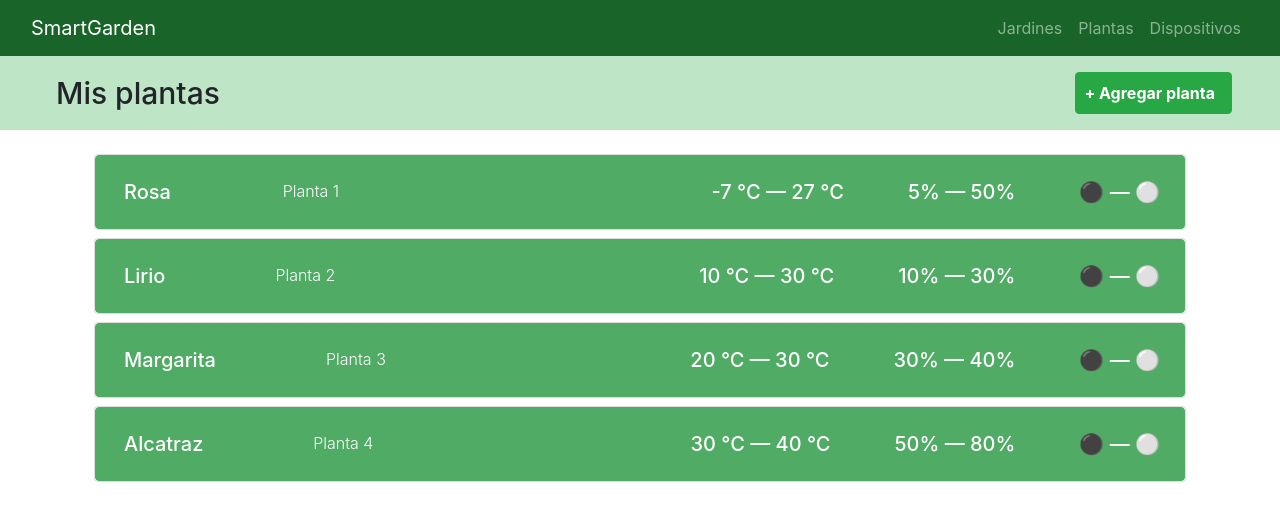
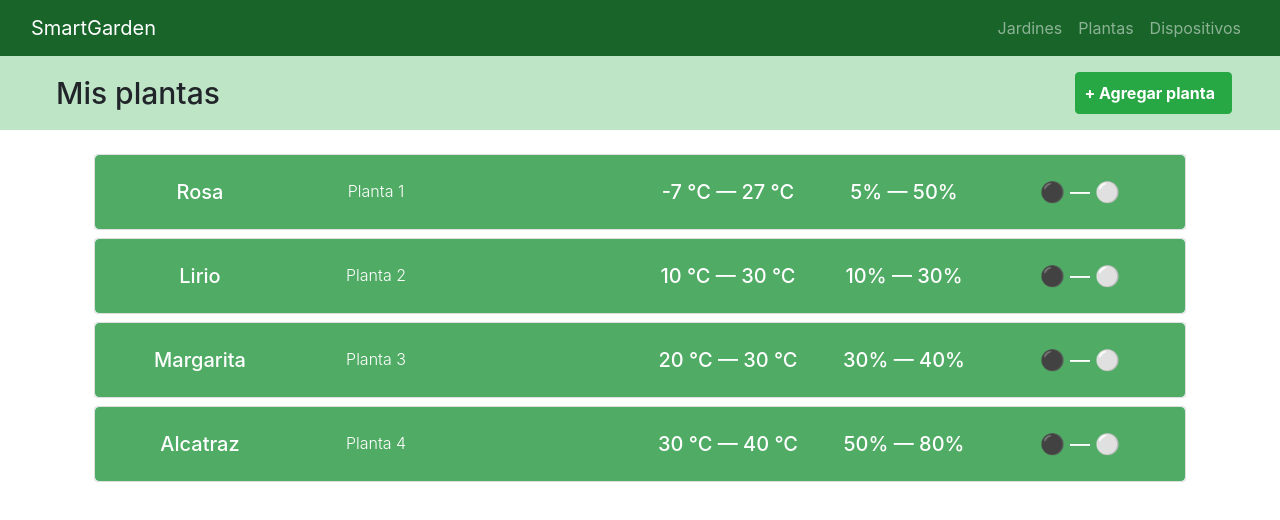
Before and after one commit to mariannyy1002/smart-garden, a React (Create React App) app: page /Plantas in a window 1280 px wide. Shown: the top 520 px of the page. Built offline with nearby package versions, Linux system fonts and the light colour scheme.

Commit message:
proporciones

```diff
--- a/src/Componentes/Compartido/Tarjeta.js
+++ b/src/Componentes/Compartido/Tarjeta.js
@@ -5,13 +5,13 @@ export default class Tarjeta extends Component {
         return (
             <div className="card text-white mb-2">
                 <div className="d-flex align-items-center p-3 btn btn-secondary">
-                    <h5 className="card-text p-2 bd-highlight ml-1 mb-0">{this.props.titulo}</h5>
-                    <h6 className="card-text p-2 bd-highlight mb-0 font-weight-light col-3">{this.props.desc}</h6>
-                    <h5 className="card-text p-2 bd-highlight mb-0 flex-grow-1 text-center">{this.props.alertas}</h5>
-                    <h5 className="card-text p-2 bd-highlight mb-0 ml-5">{this.props.temp}</h5>
-                    <h5 className="card-text p-2 bd-highlight mb-0 ml-5">{this.props.hum}</h5>
-                    <h5 className="card-text p-2 bd-highlight mb-0 ml-5">{this.props.luz}</h5>
-                    {/*<h6 className="card-text p-2 bd-highlight ml-6">⚙️</h6>*/}
+                    <h5 className="card-text p-2 col-2 mb-0">{this.props.titulo}</h5>
+                    <h6 className="card-text p-2 col-2 mb-0 font-weight-light">{this.props.desc}</h6>
+                    <h5 className="card-text p-2 col-2 mb-0 ">{this.props.alertas}</h5>
+                    <h5 className="card-text p-2 col-2 mb-0 ">{this.props.temp}</h5>
+                    <h5 className="card-text p-2 col-2 mb-0 ">{this.props.hum}</h5>
+                    <h5 className="card-text p-2 col-2 mb-0 ">{this.props.luz}</h5>
+                    {/*<h6 className="card-text p-2  ml-6">⚙️</h6>*/}
                 </div>
             </div>
         )
```
